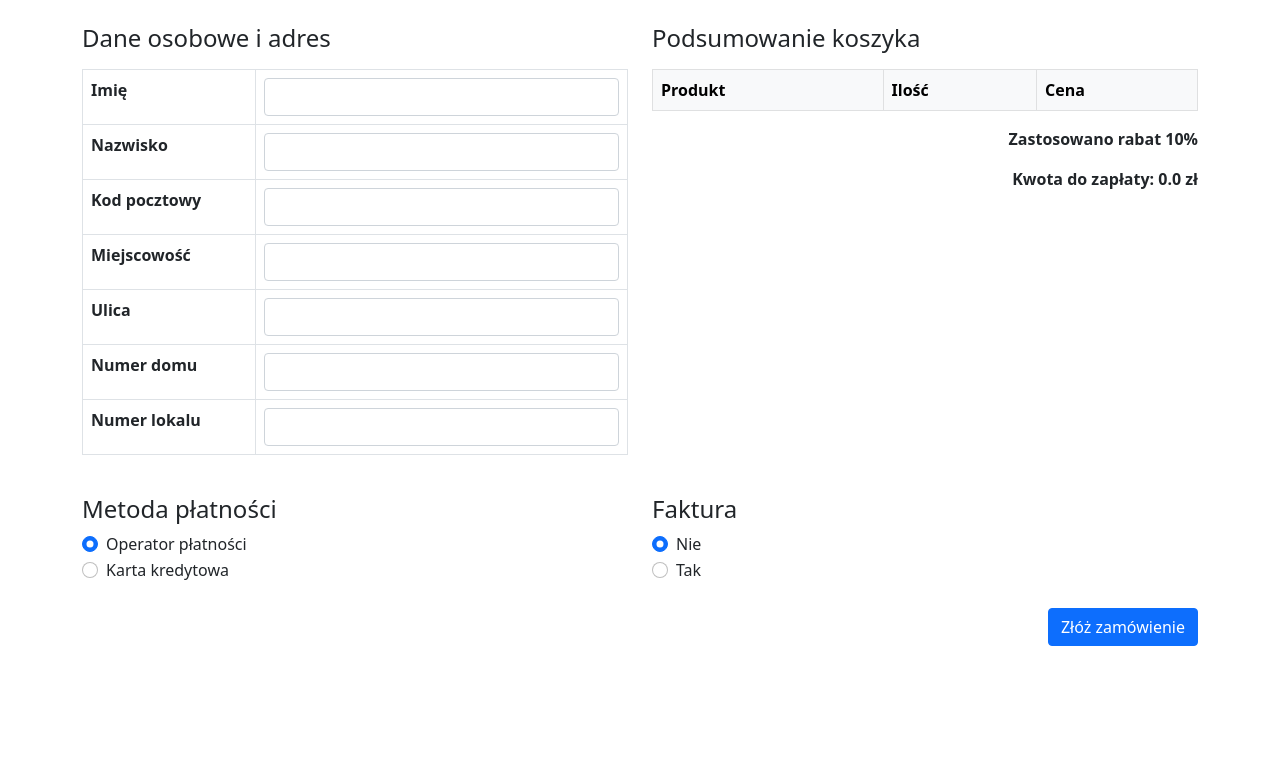
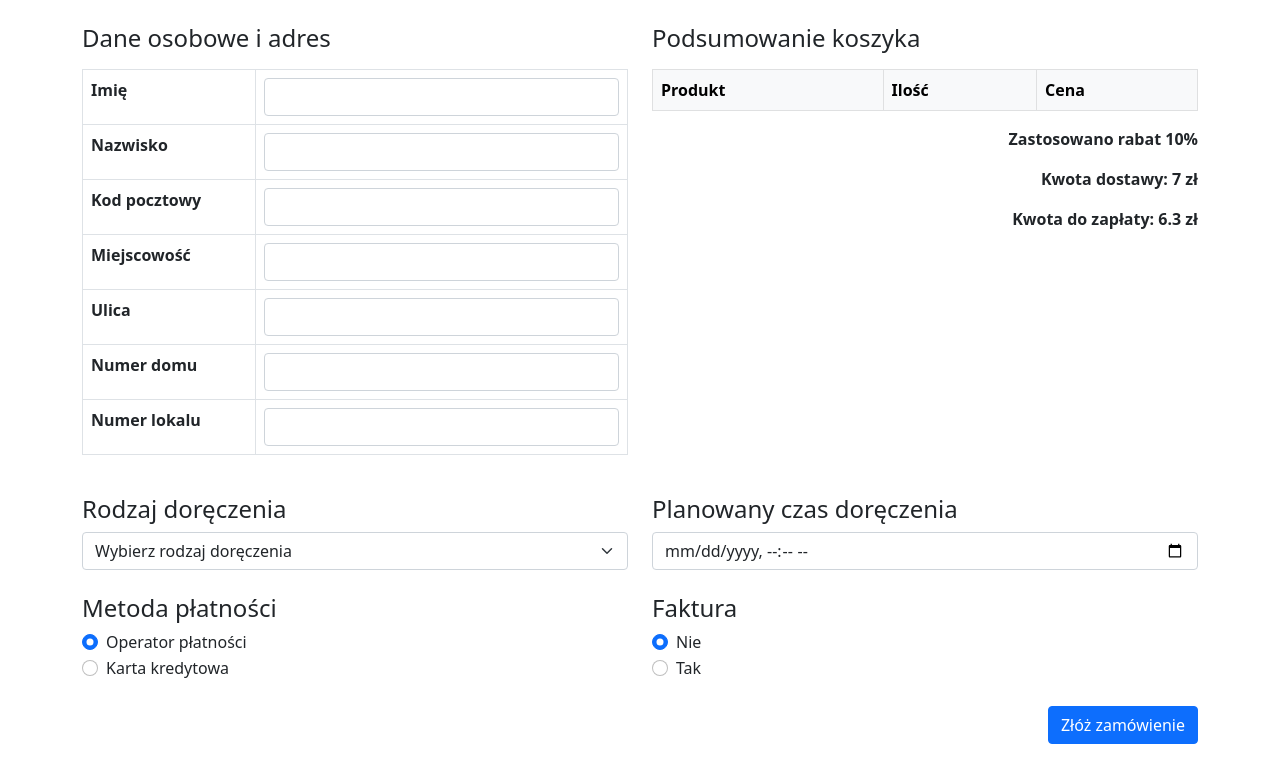
Before and after one commit to avtorgenii/closest-to-you, a Django app: page /finalize_purchase/ in a window 1280 px wide. Shown: the top 783 px of the page. Run offline with Django 5.2, Linux system fonts and the light colour scheme; data comes from the database, SQL or seed files in the repository; both versions use the stored data as it was after the commit; lists and menus that the app fills with data are empty.

Commit message:
Feat: finalize_purchase almost complete

```diff
--- a/shop/templates/shop/clients/finalize_purchase.html
+++ b/shop/templates/shop/clients/finalize_purchase.html
@@ -27,7 +27,7 @@
                         </tr>
                         <tr>
                             <th>Ulica</th>
-                            <td><input type="text" name="street" class="form-control" required></td>
+                            <td><input type="text" name="street" class="form-control"></td>
                         </tr>
                         <tr>
                             <th>Numer domu</th>
@@ -63,7 +63,25 @@
                     </tbody>
                 </table>
                 <p class="text-end"><strong>Zastosowano rabat 10%</strong></p>
+                <p class="text-end"><strong>Kwota dostawy: {{ delivery_price }} zł</strong></p>
                 <p class="text-end"><strong>Kwota do zapłaty: {{ total_price }} zł</strong></p>
+            </div>
+        </div>
+
+        <!-- Delivery Type and Planned Time -->
+        <div class="row mt-4">
+            <div class="col-md-6">
+                <h4>Rodzaj doręczenia</h4>
+                <select name="delivery_type" class="form-select" required>
+                    <option value="" disabled selected>Wybierz rodzaj doręczenia</option>
+                    {% for place in delivery_leave_places %}
+                    <option value="{{ place.id }}">{{ place.name }}</option>
+                    {% endfor %}
+                </select>
+            </div>
+            <div class="col-md-6">
+                <h4>Planowany czas doręczenia</h4>
+                <input type="datetime-local" name="planned_delivery_time" class="form-control" required min="{{ now|date:'Y-m-d\\TH:i' }}">
             </div>
         </div>
 
@@ -87,7 +105,7 @@
                     <label class="form-check-label" for="invoice-no">Nie</label>
                 </div>
                 <div class="form-check">
-                    <input type="radio" name="invoice" value="yes" class="form-check-input" id="invoice-yes">
+                    <input class="form-check-input" type="radio" name="invoice" id="invoice_yes" value="yes" data-bs-toggle="modal" data-bs-target="#invoiceModal">
                     <label class="form-check-label" for="invoice-yes">Tak</label>
                 </div>
             </div>
@@ -101,4 +119,42 @@
         </div>
     </form>
 </div>
+    <div class="modal fade" id="invoiceModal" tabindex="-1" aria-labelledby="invoiceModalLabel" aria-hidden="true">
+    <div class="modal-dialog">
+        <div class="modal-content">
+            <div class="modal-header">
+                <h5 class="modal-title" id="invoiceModalLabel">Wypełnij dane firmy</h5>
+                <button type="button" class="btn-close" data-bs-dismiss="modal" aria-label="Zamknij"></button>
+            </div>
+            <div class="modal-body">
+                <form id="invoiceForm">
+                    <div class="mb-3">
+                        <label for="country" class="form-label">Kraj</label>
+                        <input type="text" class="form-control" id="country" name="country" required>
+                    </div>
+                    <div class="mb-3">
+                        <label for="nip" class="form-label">Numer NIP</label>
+                        <input type="text" class="form-control" id="nip" name="nip" required>
+                    </div>
+                    <div class="mb-3">
+                        <label for="company" class="form-label">Firma</label>
+                        <input type="text" class="form-control" id="company" name="company" required>
+                    </div>
+                    <div class="mb-3">
+                        <label for="zip_code" class="form-label">Kod Pocztowy</label>
+                        <input type="text" class="form-control" id="zip_code" name="zip_code" required>
+                    </div>
+                    <div class="mb-3">
+                        <label for="address" class="form-label">Adres</label>
+                        <input type="text" class="form-control" id="address" name="address" required>
+                    </div>
+                </form>
+            </div>
+            <div class="modal-footer">
+                <button type="button" class="btn btn-secondary" data-bs-dismiss="modal">Anuluj</button>
+                <button type="submit" class="btn btn-primary" form="invoiceForm">Złóż zamówienie</button>
+            </div>
+        </div>
+    </div>
+</div>
 {% endblock %}
--- a/shop/views/clients.py
+++ b/shop/views/clients.py
@@ -4,7 +4,7 @@ from django.http import HttpResponseRedirect
 from django.shortcuts import render
 from django.urls import reverse
 
-from shop.models import Product
+from shop.models import *
 
 
 def client_basket(request):
@@ -54,12 +54,16 @@ def client_basket(request):
 def client_finalize_purchase(request):
     basket = json.loads(request.COOKIES.get('basket_items', '[]'), parse_float=float)
     total_price = float(request.COOKIES.get('total_price', 0))
+    delivery_leave_places = DeliveryLeavePlace.objects.all()
 
+    delivery_price = 7
     discount = 10
-    total_price_after_discount = total_price * (1 - discount / 100)
+    total_price_after_discount = (total_price + delivery_price) * (1 - discount / 100)
 
     return render(request, 'shop/clients/finalize_purchase.html', {
         'basket_items': basket,
         'total_price': total_price_after_discount,
+        'delivery_price': delivery_price,
         'discount': discount,
+        'delivery_leave_places': delivery_leave_places
     })
```
Also changed, not shown: db.sqlite3.
